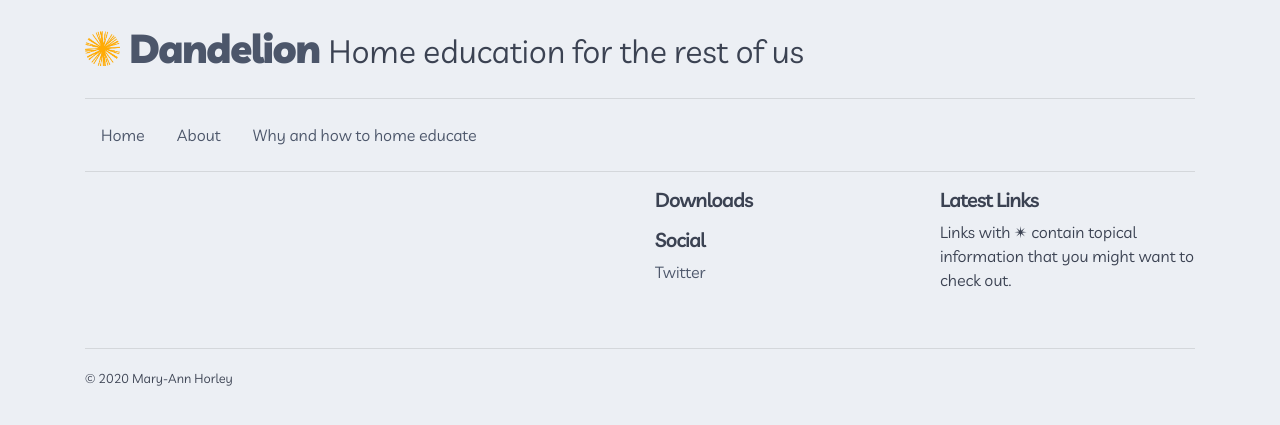
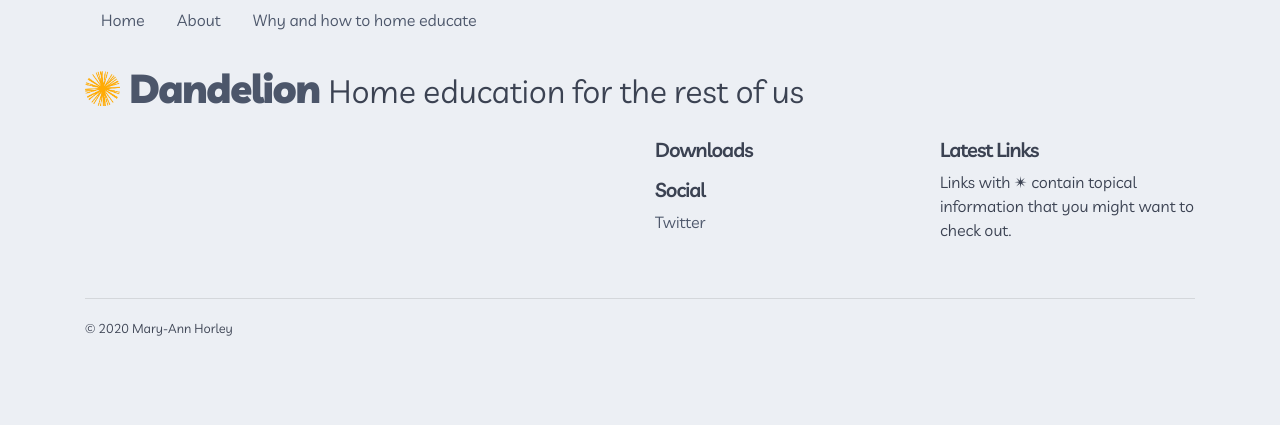
Before and after one commit to maryannh/dandelion2, a Flask app: template templates/index.html in a window 1280 px wide. Shown: the top 425 px of the page. Run offline with Flask 2, Linux system fonts and the light colour scheme; the template is opened without the code that fills it, so the values that code supplies are empty; some libraries are stand-ins or nearby versions.

Commit message:
Updated nav

```diff
--- a/app.py
+++ b/app.py
@@ -47,6 +47,11 @@ def cron():
     add_to_db("download")
     add_to_db("page")
     return render_template("cron.html")
+
+@app.route("/stats")
+def stats():
+    db = MongoClient("mongodb+srv://admin:" + config.MONGODB_PASS + "@cluster0.mfakh.mongodb.net/blog?retryWrites=true&w=majority", connect=False).blog
+    return render_template("stats.html")
 
 @app.route("/why")
 def why():
--- a/templates/base.html
+++ b/templates/base.html
@@ -74,6 +74,22 @@ body.index div.sidebar div.posts {
 {% block body_class %}{% endblock %}
 
 <div class="container">
+  <div class="row">
+    <div class="col">
+      <ul class="nav">
+  <li class="nav-item">
+    <a class="nav-link" href="{{ url_for('index') }}">Home</a>
+  </li>
+  <li class="nav-item">
+    <a class="nav-link" href="{{ config.BASE_URL }}/page/VioeaE6U">About</a>
+  </li>
+             <li class="nav-item">
+    <a class="nav-link" href="{{ config.BASE_URL }}/why">Why and how to home educate</a>
+  </li>
+
+</ul>
+    </div>
+  </div>
 <div class="row">
     <div class="col site-header">
         <h1 class="mt-4 mb-4">
@@ -85,23 +101,7 @@ body.index div.sidebar div.posts {
                 Home education for the rest of us
             </small>
         </h1>
-        <hr>
 
-        <ul class="nav">
-  <li class="nav-item">
-    <a class="nav-link" href="{{ url_for('index') }}">Home</a>
-  </li>
-  <li class="nav-item">
-    <a class="nav-link" href="{{ config.BASE_URL }}/page/VioeaE6U">About</a>
-  </li>
-  <li class="nav-item">
-    <a class="nav-link" href="{{ config.BASE_URL }}/why">Why and how to home educate</a>
-  </li>
-</ul>
-
-
-
-        <hr>
     </div>
 </div>
 <div class="row mb-4">
--- a/templates/single_base.html
+++ b/templates/single_base.html
@@ -87,7 +87,6 @@ body.index div.sidebar div.posts {
   </li>
 
 </ul>
-<hr>
     </div>
   </div>
 <div class="row">
```
